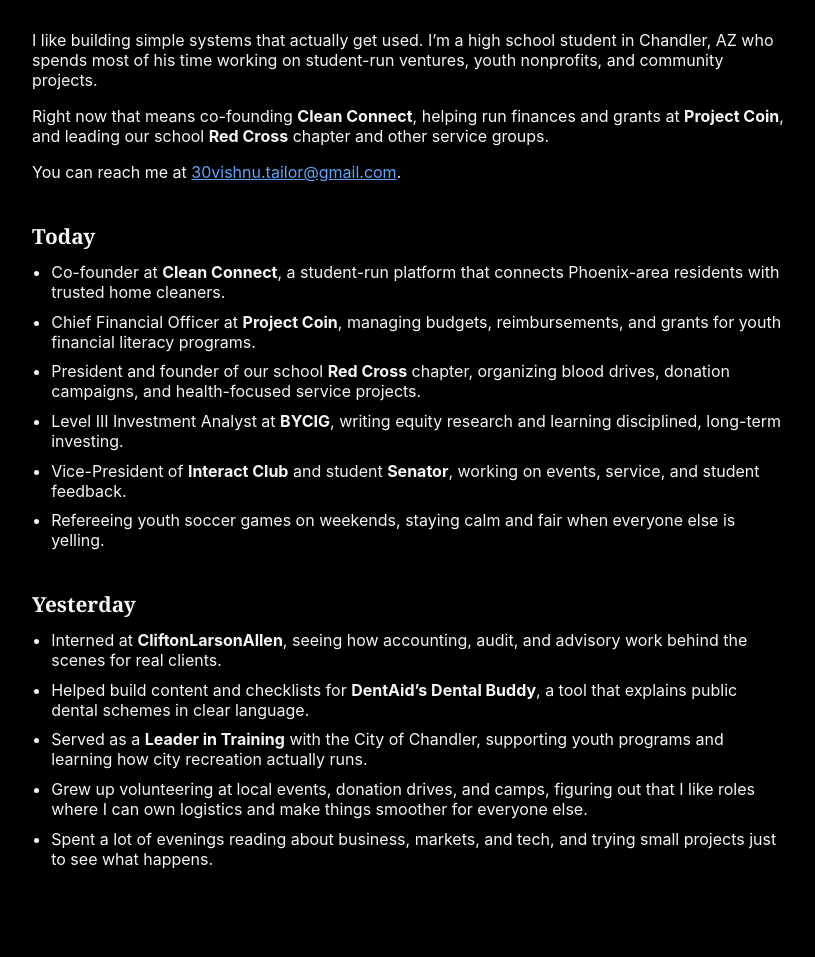
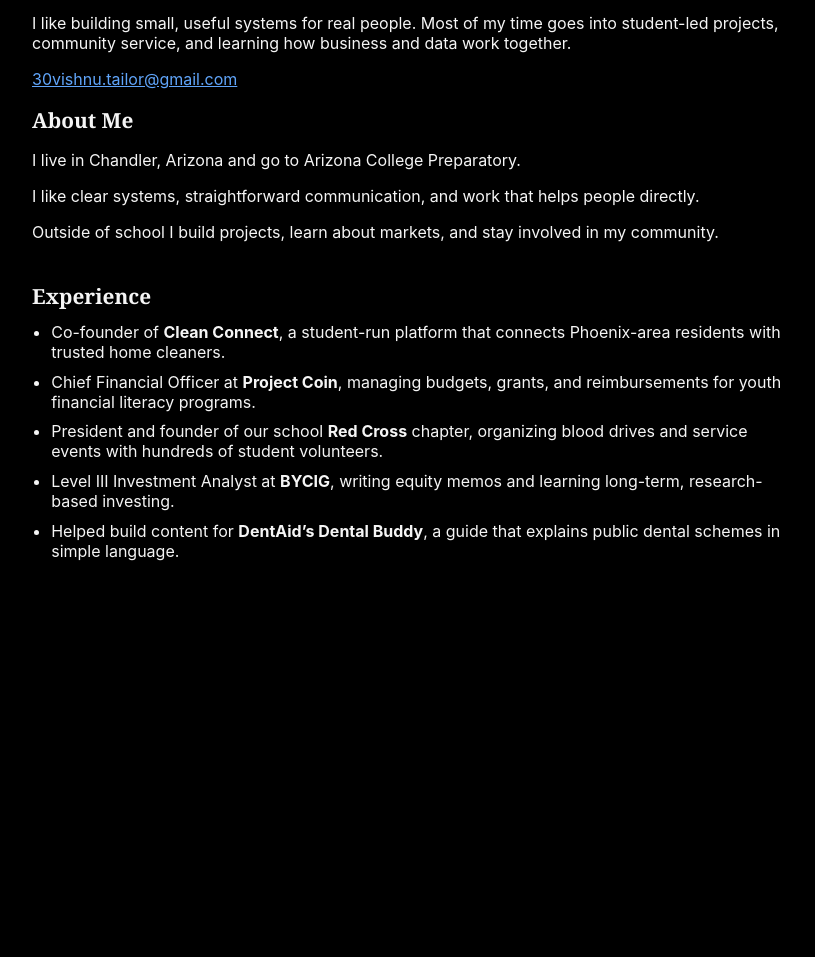
Before and after one commit to vishnutailor/personal-site, a plain HTML site: page index.html in a window 1280 px wide. Shown: the part 145-1102 px from the top of the page, without its empty margins (232-1047 px from the left). After the commit the page ends 800 px from the top, so only its background shows below. Drawn offline with Linux system fonts and the light colour scheme; a script that the page names is missing.

Commit message:
Update index.html

```diff
--- a/index.html
+++ b/index.html
@@ -8,89 +8,49 @@
 </head>
 <body>
   <div class="page">
-    <header class="site-header">
-      <h1 class="site-title">Vishnu Tailor</h1>
-      <nav class="nav">
-        <a href="#about">About</a>
-        <a href="#today">Today</a>
-        <a href="#yesterday">Yesterday</a>
-      </nav>
+    <header class="hero">
+      <h1 class="name">Vishnu Tailor</h1>
+      <p class="tagline">Student</p>
+      <p class="summary">
+        I like building small, useful systems for real people. Most of my time
+        goes into student-led projects, community service, and learning how
+        business and data work together.
+      </p>
+      <p class="email">
+        <a href="mailto:30vishnu.tailor@gmail.com">30vishnu.tailor@gmail.com</a>
+      </p>
     </header>
 
     <main>
       <section id="about" class="section">
-        <p class="intro">
-          I like building simple systems that actually get used. I’m a high school
-          student in Chandler, AZ who spends most of his time working on student-run
-          ventures, youth nonprofits, and community projects.
-        </p>
-
-        <p class="intro">
-          Right now that means co-founding <strong>Clean Connect</strong>, helping run
-          finances and grants at <strong>Project Coin</strong>, and leading our school
-          <strong>Red Cross</strong> chapter and other service groups.
-        </p>
-
-        <p class="intro">
-          You can reach me at
-          <a href="mailto:30vishnu.tailor@gmail.com">30vishnu.tailor@gmail.com</a>.
-        </p>
+        <h2>About Me</h2>
+        <p>I live in Chandler, Arizona and go to Arizona College Preparatory.</p>
+        <p>I like clear systems, straightforward communication, and work that helps people directly.</p>
+        <p>Outside of school I build projects, learn about markets, and stay involved in my community.</p>
       </section>
 
-      <section id="today" class="section">
-        <h2>Today</h2>
+      <section id="experience" class="section">
+        <h2>Experience</h2>
         <ul>
           <li>
-            Co-founder at <strong>Clean Connect</strong>, a student-run platform that
-            connects Phoenix-area residents with trusted home cleaners.
+            Co-founder of <strong>Clean Connect</strong>, a student-run platform that connects
+            Phoenix-area residents with trusted home cleaners.
           </li>
           <li>
             Chief Financial Officer at <strong>Project Coin</strong>, managing budgets,
-            reimbursements, and grants for youth financial literacy programs.
+            grants, and reimbursements for youth financial literacy programs.
           </li>
           <li>
             President and founder of our school <strong>Red Cross</strong> chapter,
-            organizing blood drives, donation campaigns, and health-focused service
-            projects.
+            organizing blood drives and service events with hundreds of student volunteers.
           </li>
           <li>
-            Level III Investment Analyst at <strong>BYCIG</strong>, writing equity
-            research and learning disciplined, long-term investing.
+            Level III Investment Analyst at <strong>BYCIG</strong>, writing equity memos
+            and learning long-term, research-based investing.
           </li>
           <li>
-            Vice-President of <strong>Interact Club</strong> and student
-            <strong>Senator</strong>, working on events, service, and student feedback.
-          </li>
-          <li>
-            Refereeing youth soccer games on weekends, staying calm and fair when
-            everyone else is yelling.
-          </li>
-        </ul>
-      </section>
-
-      <section id="yesterday" class="section">
-        <h2>Yesterday</h2>
-        <ul>
-          <li>
-            Interned at <strong>CliftonLarsonAllen</strong>, seeing how accounting,
-            audit, and advisory work behind the scenes for real clients.
-          </li>
-          <li>
-            Helped build content and checklists for <strong>DentAid’s Dental Buddy</strong>,
-            a tool that explains public dental schemes in clear language.
-          </li>
-          <li>
-            Served as a <strong>Leader in Training</strong> with the City of Chandler,
-            supporting youth programs and learning how city recreation actually runs.
-          </li>
-          <li>
-            Grew up volunteering at local events, donation drives, and camps, figuring
-            out that I like roles where I can own logistics and make things smoother
-            for everyone else.
-          </li>
-          <li>
-            Spent a lot of evenings reading about business, markets, and tech, and
-            trying small projects just to see what happens.
+            Helped build content for <strong>DentAid’s Dental Buddy</strong>, a guide that
+            explains public dental schemes in simple language.
           </li>
         </ul>
       </section>
```
